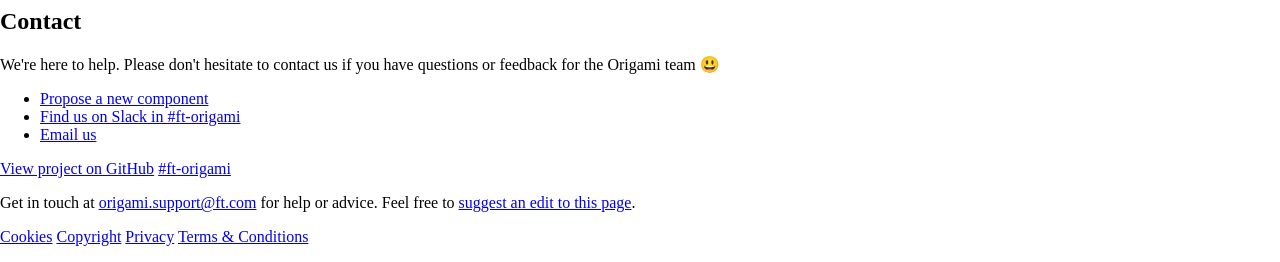
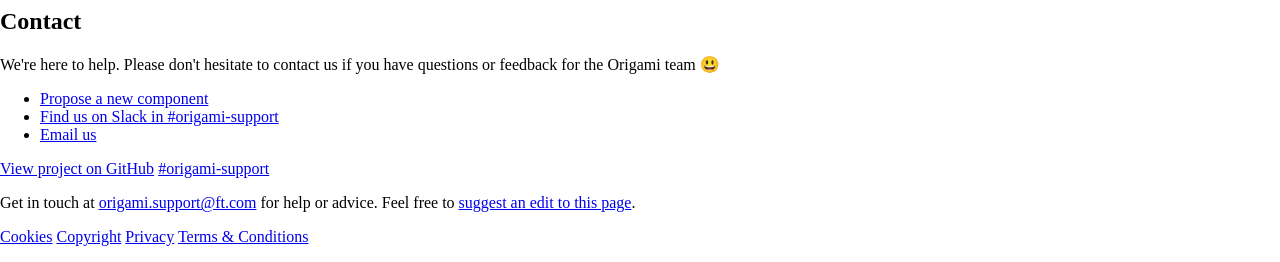
Before and after one commit to Financial-Times/origami-website, a Jekyll site: the page built from pages/home.html, in a window 1280 px wide. Shown: the part 1024-1286 px from the top of the page. Built offline with Jekyll 4.4.1, drawn with Linux system fonts in a browser that asks for light colours; a style sheet for code colours, icons or effects is not loaded.

Commit message:
Update slack contact details to new channel name

```diff
--- a/_data/contact.yml
+++ b/_data/contact.yml
@@ -1,4 +1,4 @@
 
 # Origami contact details
 email: origami.support@ft.com
-slack: ft-origami
+slack: origami-support
```
